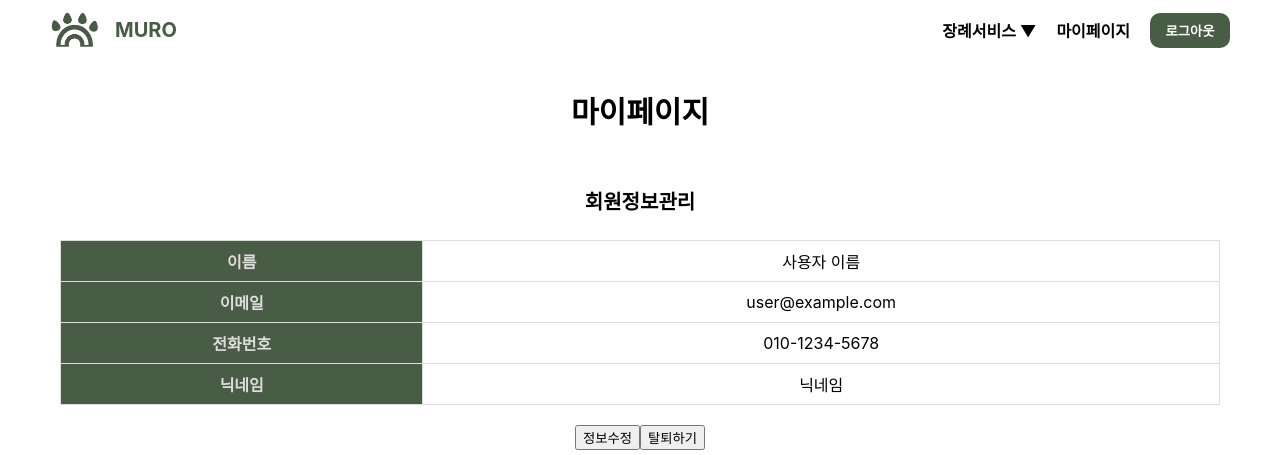
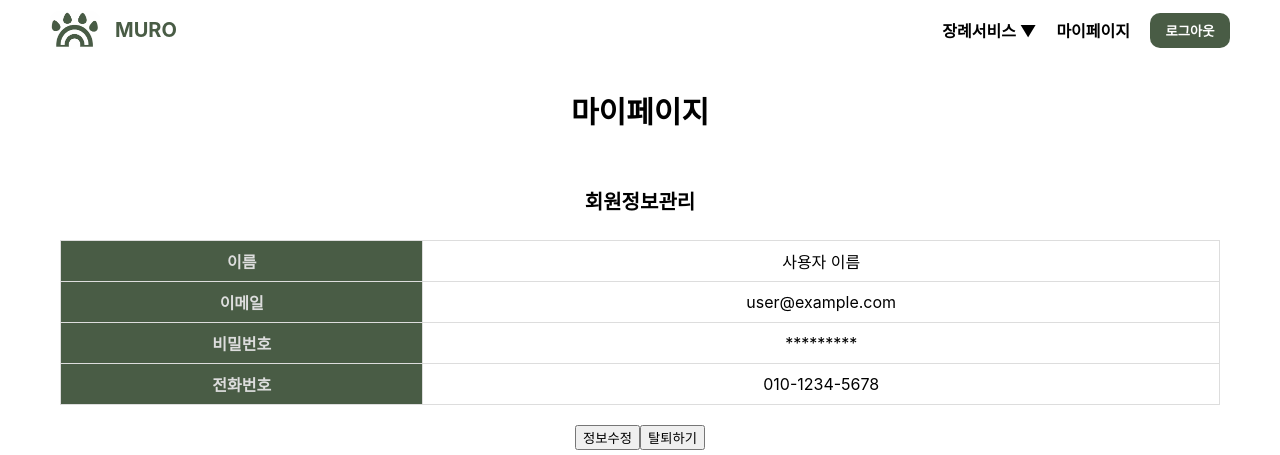
Before and after one commit to 23Software5/FrontEnd, a React (Create React App) app: page /mypage in a window 1280 px wide. Shown: the top 455 px of the page. Built offline with nearby package versions, Linux system fonts and the light colour scheme; no server answers.

Commit message:
충돌 해결 후 커밋

```diff
--- a/package.json
+++ b/package.json
@@ -12,6 +12,7 @@
   "license": "ISC",
   "keywords": [],
   "dependencies": {
+    "axios": "^1.6.2",
     "react-calendar": "^4.6.1",
     "react-datepicker": "^4.21.0",
     "react-grid-layout": "^1.4.4",
--- a/src/pages/Mypage.js
+++ b/src/pages/Mypage.js
@@ -1,18 +1,42 @@
-import React from 'react';
+import React, { useState, useEffect } from 'react';
+import axios from 'axios';  // axios 추가
 import "../styles/Mypage.css";
 import { Link } from 'react-router-dom';
 
 const Mypage = () => {
-  const res = {
+  // 기존의 더미데이터
+  const dummyData = {
     name: '사용자 이름',
     email: 'user@example.com',
-    phone: '010-1234-5678',
-    nickname: '닉네임',
+    password: '*********',
+    phoneNumber: '010-1234-5678',
   };
+
+  const [user, setUser] = useState(null);
+
+  useEffect(() => {
+    // 실제로는 로그인 정보에서 사용자 아이디를 가져와서 사용해야 함
+    const userId = '현재 로그인한 사용자의 아이디';
+
+    // axios를 사용하여 백엔드 API 호출
+    axios.get(`/users/setting/${userId}`)
+      .then(response => {
+        setUser(response.data);
+      })
+      .catch(error => {
+        console.error('Error fetching user data:', error);
+        // 연결이 실패하면 더미데이터 사용
+        setUser(dummyData);
+      });
+  }, []);
+
+  if (!user) {
+    // API 호출 결과를 기다리는 동안 로딩 상태를 표시할 수 있음
+    return <div>Loading...</div>;
+  }
 
   return (
     <div>
-
       <div className='my-page-top'>마이페이지</div>
       <div className='my-management'>회원정보관리</div>
 
@@ -22,19 +46,19 @@ const Mypage = () => {
             <tbody>
               <tr>
                 <th>이름</th>
-                <td>{res.name}</td>
+                <td>{user.name}</td>
               </tr>
               <tr>
                 <th>이메일</th>
-                <td>{res.email}</td>
+                <td>{user.email}</td>
+              </tr>
+              <tr>
+                <th>비밀번호</th>
+                <td>{user.password}</td>
               </tr>
               <tr>
                 <th>전화번호</th>
-                <td>{res.phone}</td>
-              </tr>
-              <tr>
-                <th>닉네임</th>
-                <td>{res.nickname}</td>
+                <td>{user.phoneNumber}</td>
               </tr>
             </tbody>
           </table>
```
Also changed, not shown: 1 other file (tests, documents, lock files or other folders).
